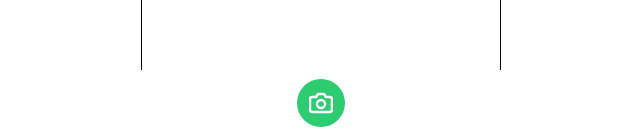
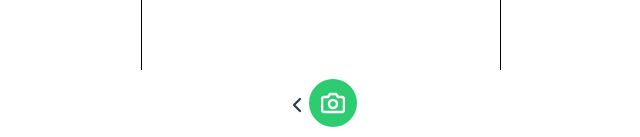
Before and after one commit to PRMS-HIFIVE/LittleGarden, a React (Vite) app in the folder frontend/: page / in a window 1280 px wide. Shown: the part 660-797 px from the top of the page, without its empty margins (319-959 px from the left). Built offline with nearby package versions, Linux system fonts and the light colour scheme; the HTML template or start-up script is replaced by a standard one.

Commit message:
feat: 카메라와 로고 버전 Footer 수정

```diff
--- a/frontend/src/common/Footer.tsx
+++ b/frontend/src/common/Footer.tsx
@@ -2,9 +2,21 @@ import * as S from './Footer.style';
 import Camera from '../assets/icons/camera.svg?react';
 import type { ChangeEvent } from 'react';
 import { useNavigate } from 'react-router-dom';
+import { IconArrowLeft, IconLogo } from '@/assets/icons/IconList';
 
-function Footer () {
+export interface FooterProps{
+    type?: 'camera' | 'post';
+}
+
+const Footer = ({
+        type = 'camera'
+    }: FooterProps) => {
+    const footerType = type ?? 'camera';
     const navigate = useNavigate();
+
+    const handlePage = () => {
+        navigate(-1);
+    }
 
     const handleFileChange = (event: ChangeEvent<HTMLInputElement>) => {
         const file = event.target.files?.[0];
@@ -16,6 +28,12 @@ function Footer () {
 
     return(
         <S.FooterWrapper>
+            {
+                footerType === 'camera' && (
+                    <>
+                        <IconArrowLeft
+                            onClick={handlePage}
+                            className='back-arrow' />
                         <label htmlFor="camera-upload" style={{ cursor: 'pointer' }}>
                             <Camera />
                         </label>
@@ -27,6 +45,20 @@ function Footer () {
                             capture="environment"
                             onChange={handleFileChange}
                         />
+                    </>
+                )
+            }
+            {
+                footerType === 'post' && (
+                    <>
+                        <IconArrowLeft
+                            onClick={handlePage}
+                            className='back-arrow' />
+                        <IconLogo size={32} />
+                    </>
+                )
+
+            }
         </S.FooterWrapper>
     )
 }
```
Lines whose indentation alone changed are shown as unchanged.
